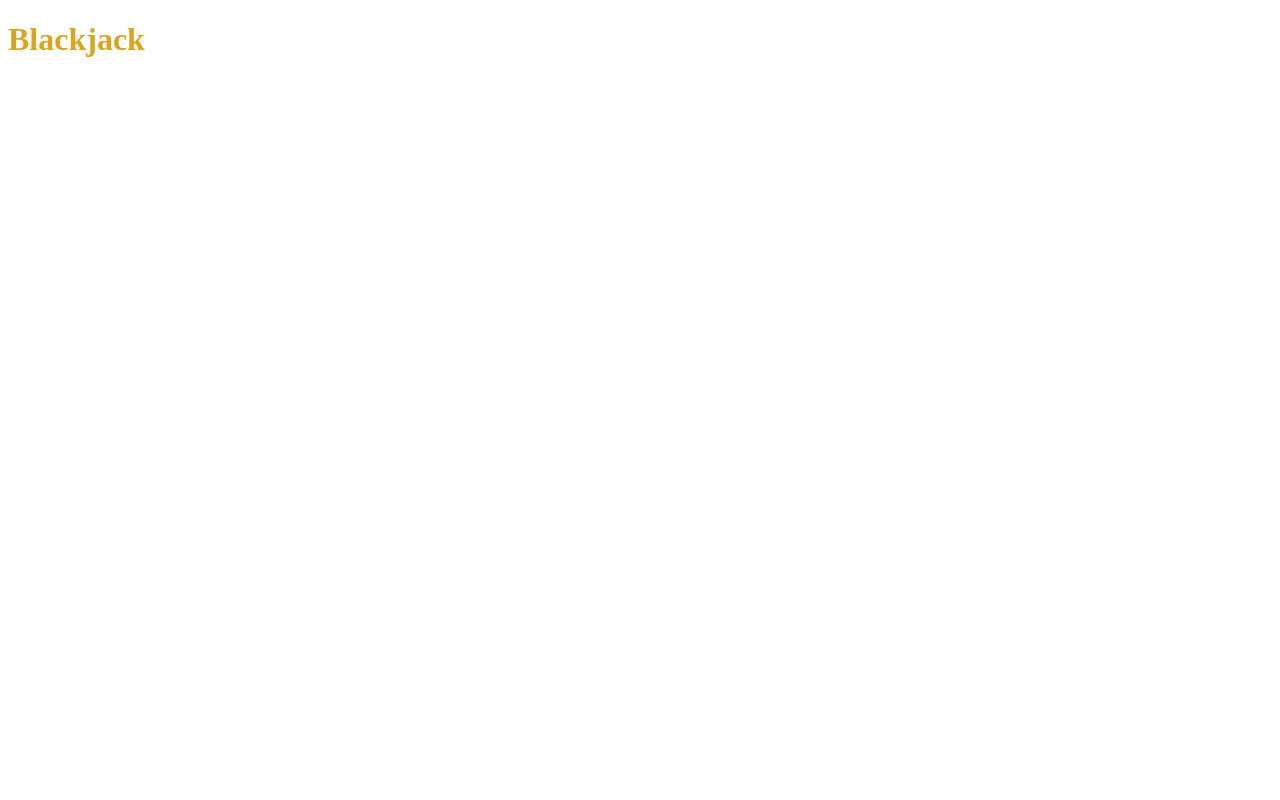
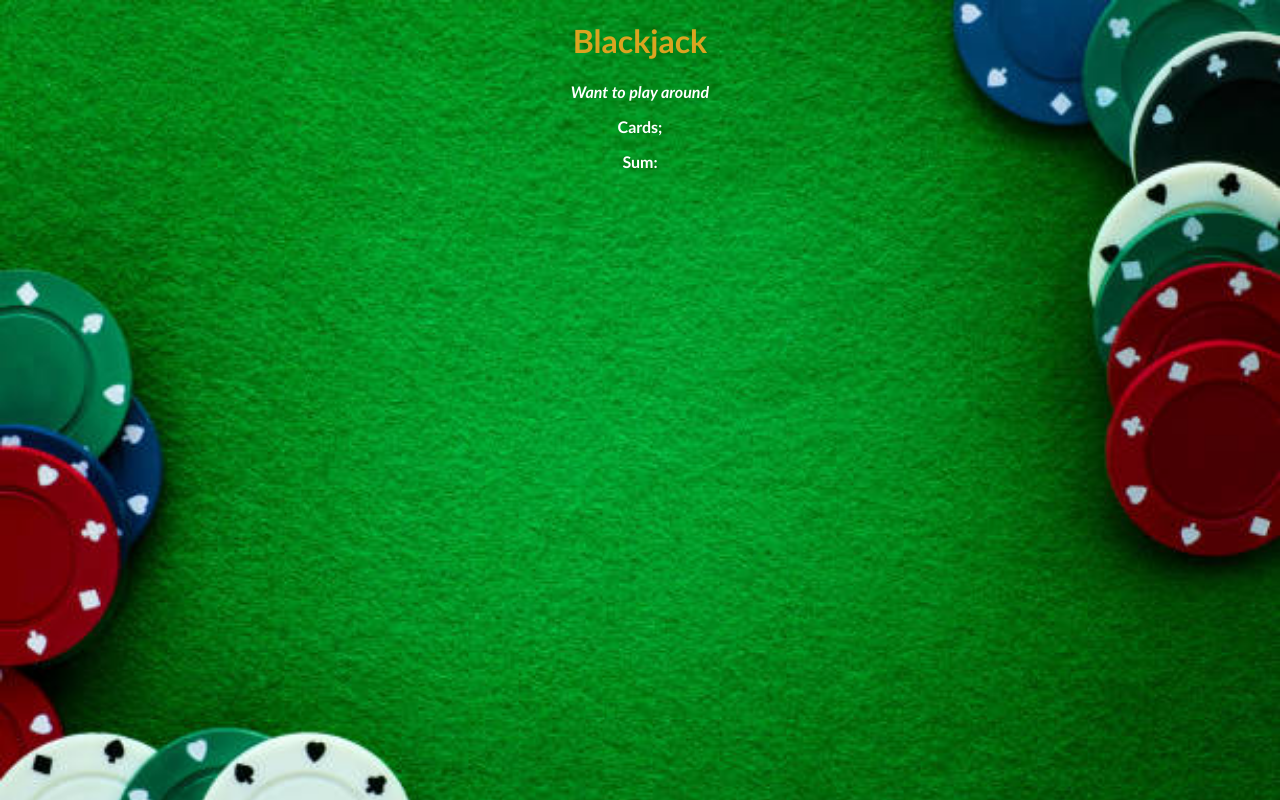
Before and after one commit to MJRodelas/BlackJack, a plain HTML site: page index.html in a window 1280 px wide. Drawn offline with Linux system fonts and the light colour scheme.

Commit message:
Adding styling
Adding CSS styling on the web interface

```diff
--- a/index.css
+++ b/index.css
@@ -1,3 +1,18 @@
 h1 {
     color: goldenrod;
+
 }
+
+body{
+    font-family: 'Trebuchet MS', 'Lucida Sans Unicode', 'Lucida Grande', 'Lucida Sans', Arial, sans-serif;
+    background-image: url(image/table.jpg);
+    background-size: cover;
+    background-repeat: no-repeat;
+    text-align: center;
+    color:white;
+    font-weight: bold;
+}
+
+#message-el{
+    font-style: italic;
+}
--- a/index.html
+++ b/index.html
@@ -5,11 +5,15 @@
     <meta http-equiv="X-UA-Compatible" content="IE=edge">
     <meta name="viewport" content="width=device-width, initial-scale=1.0">
     <title>Document</title>
-    <link rel="stylesheet" href="index.css"
+    <link rel="stylesheet" href="index.css">
 </head>
+
 <body>
     <h1>Blackjack</h1>
     <script src="index.js"></script>
+    <p id="message-el">Want to play around</p>
+    <p>Cards;</p>
+    <p>Sum:</p>
 
 </body>
 </html>
```
Also changed, not shown: image/table.jpg (added).
